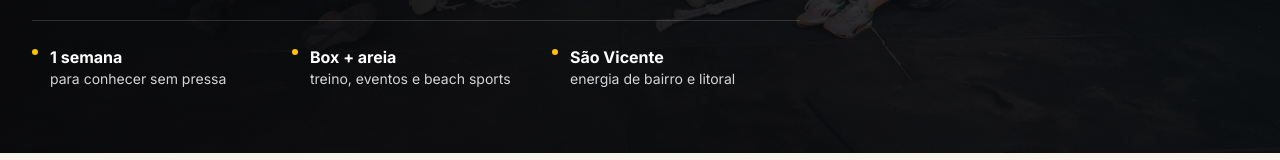
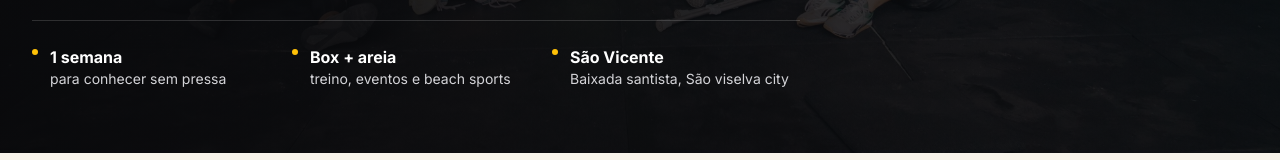
Before and after one commit to Collettaa/site-caicara, a Next.js app: page / in a window 1280 px wide. Shown: the part 789-949 px from the top of the page. Built offline with nearby package versions, Linux system fonts and the light colour scheme; no server answers.

Commit message:
chore: update hero label text

```diff
--- a/src/app/page.tsx
+++ b/src/app/page.tsx
@@ -26,7 +26,7 @@ const heroProofs = [
   },
   {
     value: "São Vicente",
-    label: "energia de bairro e litoral",
+    label: "Baixada santista, São viselva city",
   },
 ];
 
```
